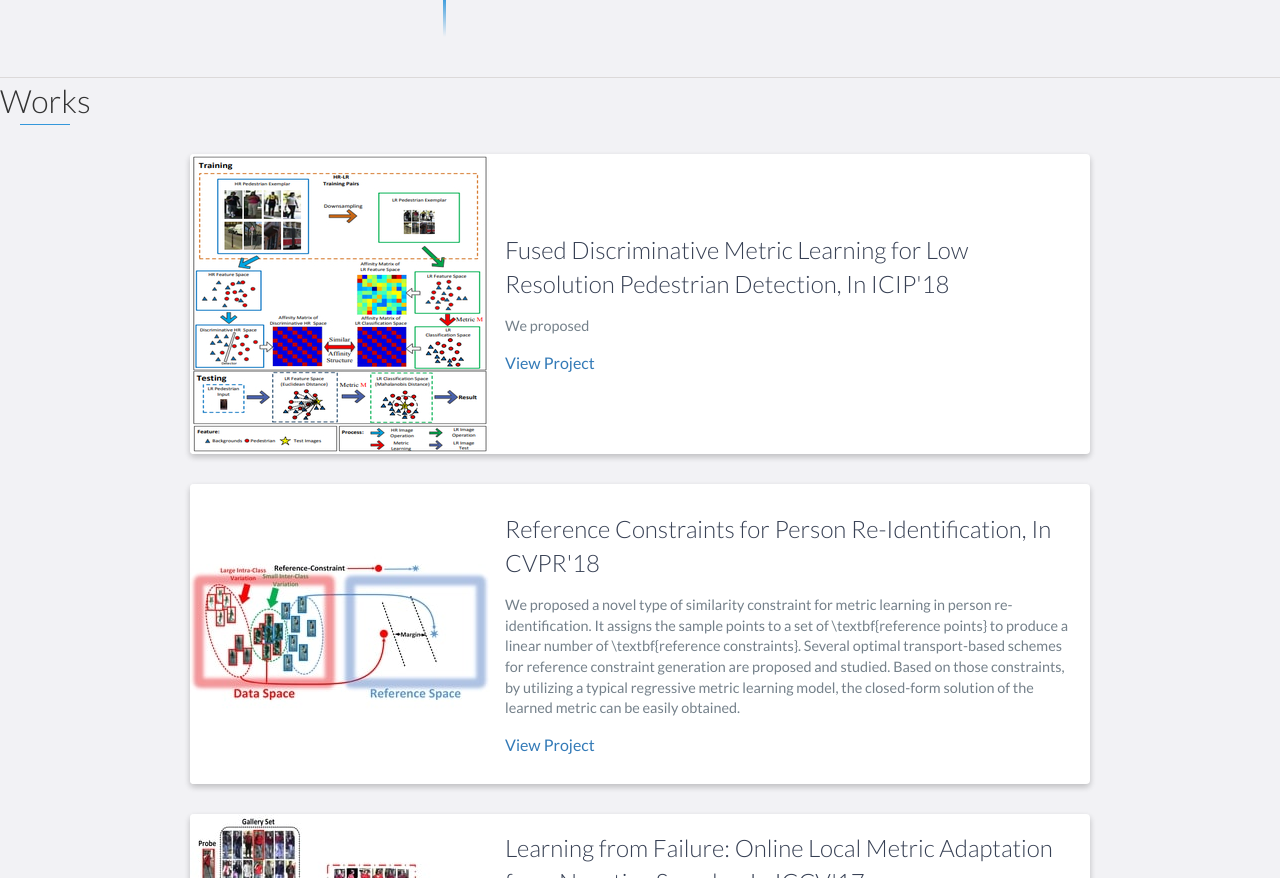
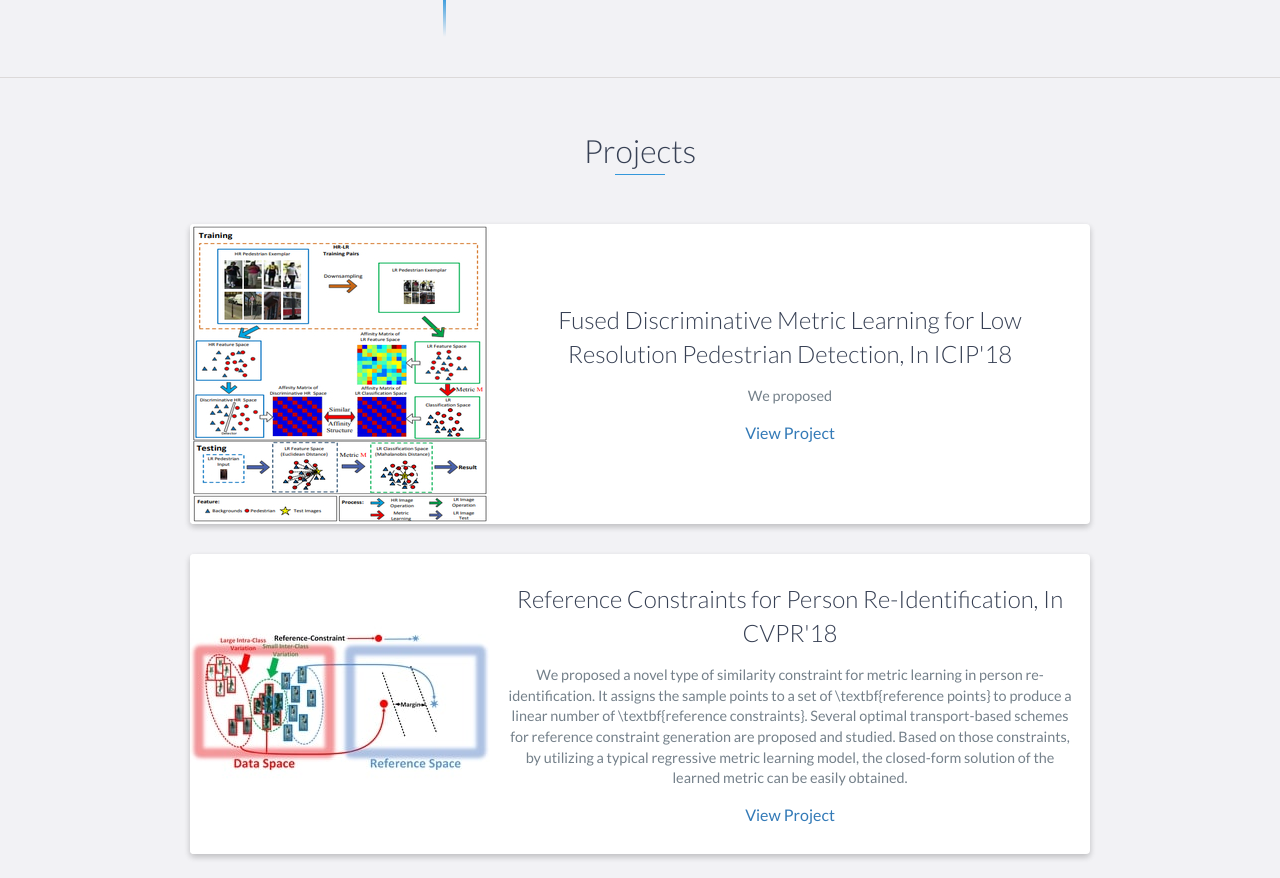
Before and after one commit to zhousea/jiahuanzhou.github.io, a website: page index.html in a window 1280 px wide. Shown: the part 2712-3590 px from the top of the page. Drawn offline with nearby package versions, Linux system fonts and the light colour scheme.

```diff
--- a/index.html
+++ b/index.html
@@ -151,8 +151,8 @@
     </div>
     <!-- End #experience -->
 
-    <div id="project" class="background-alt">
-        <h2 class="heading">Works</h2>
+    <div id="projects" class="background-alt">
+        <h2 class="heading">Projects</h2>
         <div class="container">
             <div class="row">
 
```
